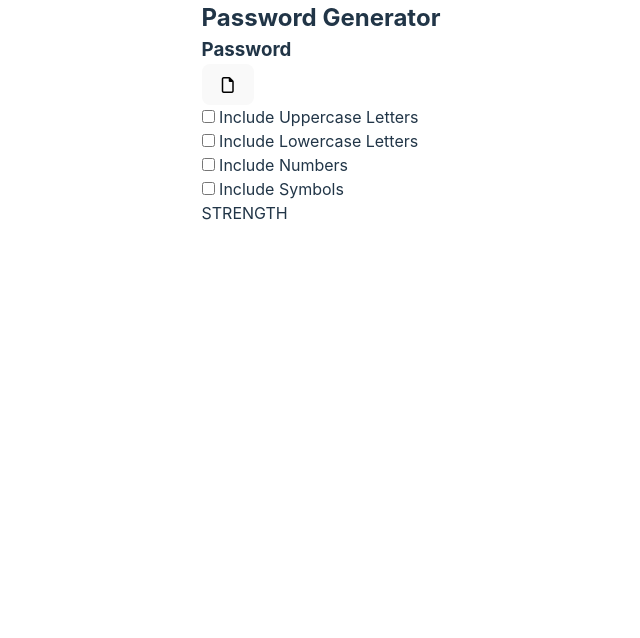
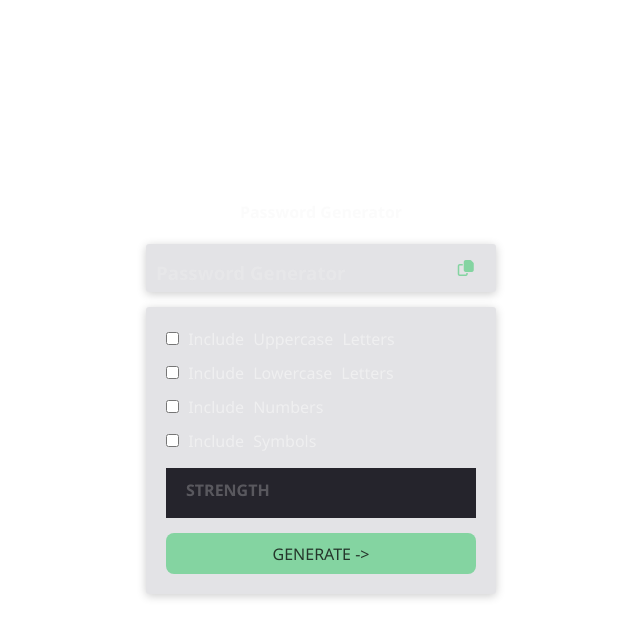
Before and after one commit to henriquemed/password_generator, a React (Vite) app: page / in a window 1280 px wide. Shown: the top 638 px of the page, without its empty margins (319-959 px from the left). Built offline with nearby package versions, Linux system fonts and the light colour scheme.

Commit message:
Implementando Design

```diff
--- a/src/App.css
+++ b/src/App.css
@@ -1,4 +1,75 @@
+.App{
+  font-family:'Segoe UI', Tahoma, Geneva, Verdana, sans-serif;
+}
 
+.container { /*PROPRIEDADES PARA TODO CONTEUDO*/
+  width: 350px;
+  margin: 0 auto;
+  padding-top: 200px;
+}
+
+.generator { /* BLOCO*/
+  background: #6764772e;
+  border-radius: 3px;
+  box-shadow: 0px 2px 10px rgba(0,0,0,0.2);
+  padding: 20px;
+  word-spacing: 5px;
+}
+
+.generator_header{ /*TITULO*/
+  text-align: center;
+  color:rgba(245, 245, 245, 0.376);
+  margin-bottom: 20px;
+  font-size: medium;
+}
+
+.generator_password{ /*ONDE SENHA VAI SER GERADA*/
+  position: relative;
+  background: #6764772e;
+  border-radius: 3px;
+  box-shadow: 0px 2px 10px rgba(0,0,0,0.2);
+  padding: 15px 10px;
+  padding-bottom: 5px;
+  box-sizing: border-box;
+  justify-content: space-around;
+  color:rgba(245, 245, 245, 0.256);
+  margin-bottom: 15px;
+}
+
+.copy_button { /*BOTAO DE COPIAR A SENHA*/
+  position: absolute;
+  background-color: #67647700;
+  color:  #84d4a1;
+  border: none;
+  cursor: pointer;
+  top: 3px;
+  right: 3px;
+}
+
+.form-group{ /*ÁREA DAS OPÇÕES DE ESCOLHA */
+  color: rgba(245, 245, 245, 0.644);
+  margin-bottom: 10px;
+}
+
+.strength{ /*ÁREA DA "STRENGHT" */
+  background-color:  #111019e6;
+  margin-top: 15px;
+  margin-bottom: 15px;
+  height: 50px;
+  color:rgba(245, 245, 245, 0.256);
+  padding: 10px;
+  padding-left: 20px;
+  font-weight:600;
+}
+
+.generator_btn{ /*BOTAO DE GERAR A SENHA*/
+  background-color:  #84d4a1;
+  color: #0b0b0bc9;
+  border: none;
+  display: block;
+  width: 100%;
+  cursor: pointer;
+}
 
 /*#root {
   max-width: 1280px;
--- a/src/App.jsx
+++ b/src/App.jsx
@@ -5,18 +5,22 @@ function App() {
   return (
     <div className='App'>
       <div className='container'>
+
+        {/*TITULO*/}
+        <h3 className='generator_header'>
+            Password Generator
+        </h3>
+        {/*SENHA QUE VAI SER GERADA*/}
+        <div className='generator_password'>
+          <h3>Password Generator</h3>
+          {/*BOTAO PARA COPIAR A SENHA GERADA*/}
+          <button className='copy_button'>
+            <i className='far fa-copy'></i>
+          </button>
+        </div>
         <div className='generator'>
-          <h2 className='generator_header'>
-            Password Generator
-          </h2>
-          <div className='generator_password'>
-            <h3>Password</h3>
-            <button className='copy_button'>
-              <i className='far fa-file'></i>
-            </button>
-          </div>
 
-
+          {/*BOTAO PARA ATIVAR LETRAS MAIUSCULAS*/}
           <div className='form-group'>
             <input
               type='checkbox'
@@ -26,6 +30,7 @@ function App() {
             <label htmlFor='uppercase-letters'> Include Uppercase Letters</label>
           </div>
 
+          {/*BOTAO PARA ATIVAR LETRAS MINUSCULAS*/}
           <div className='form-group'>
             <input
               type='checkbox'
@@ -35,28 +40,33 @@ function App() {
             <label htmlFor='lowercase-letters'> Include Lowercase Letters</label>
           </div>
 
+          {/*BOTAO PARA INCLUIR NUMEROS*/}
           <div className='form-group'>
             <input
               type='checkbox'
-              id='numbers'
-              name='numbers'
+              id='include-numbers'
+              name='include-numbers'
             />
-            <label htmlFor='numbers'> Include Numbers</label>
+            <label htmlFor='include-numbers'> Include Numbers</label>
           </div>
 
+          {/*BOTAO PARA INCLUIR SIMBOLOS*/}
           <div className='form-group'>
             <input
               type='checkbox'
-              id='symbols'
-              name='symbols'
+              id='include-symbols'
+              name='include-symbols'
             />
-            <label htmlFor='symbols'> Include Symbols</label>
+            <label htmlFor='include-symbols'> Include Symbols</label>
           </div>
 
-
-          <div className='form-group'>
+          {/*DETERMINAR A FORÇA DA SENHA*/}
+          <div className='strength'>
             <label htmlFor='password-strength'>STRENGTH</label>
           </div>
+
+          {/*BOTAO PARA GERAR NOVA SENHA*/}
+          <button className='generator_btn'> GENERATE {'->'} </button>
 
         </div>
       </div>
--- a/src/index.css
+++ b/src/index.css
@@ -5,7 +5,7 @@
 
   color-scheme: light dark;
   color: rgba(255, 255, 255, 0.87);
-  background-color: #242424;
+  background-color: #111019;
 
   font-synthesis: none;
   text-rendering: optimizeLegibility;
@@ -50,7 +50,7 @@ button {
   font-size: 1em;
   font-weight: 500;
   font-family: inherit;
-  background-color: #1a1a1a;
+  background-color: #84d4a1;
   cursor: pointer;
   transition: border-color 0.25s;
 }
```
